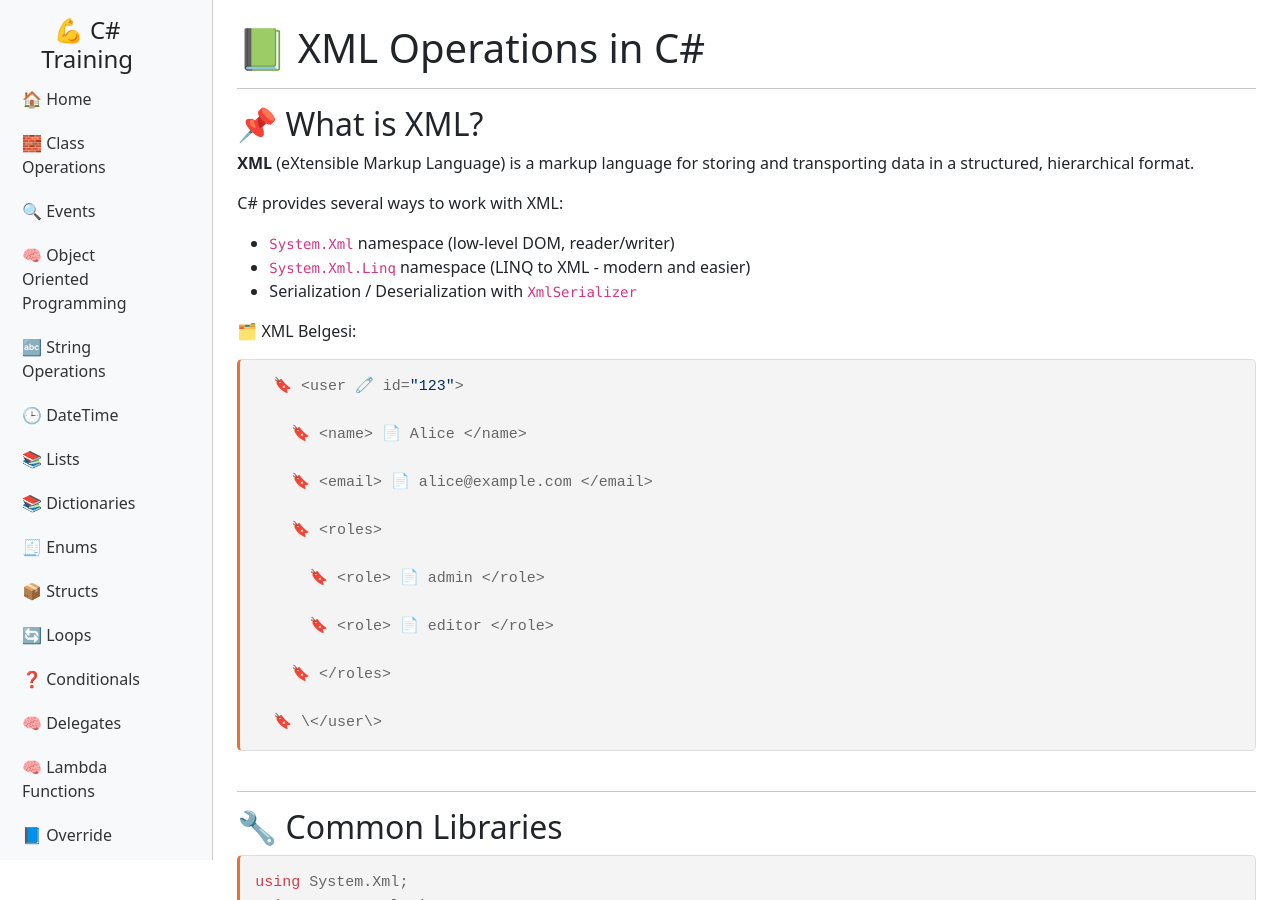
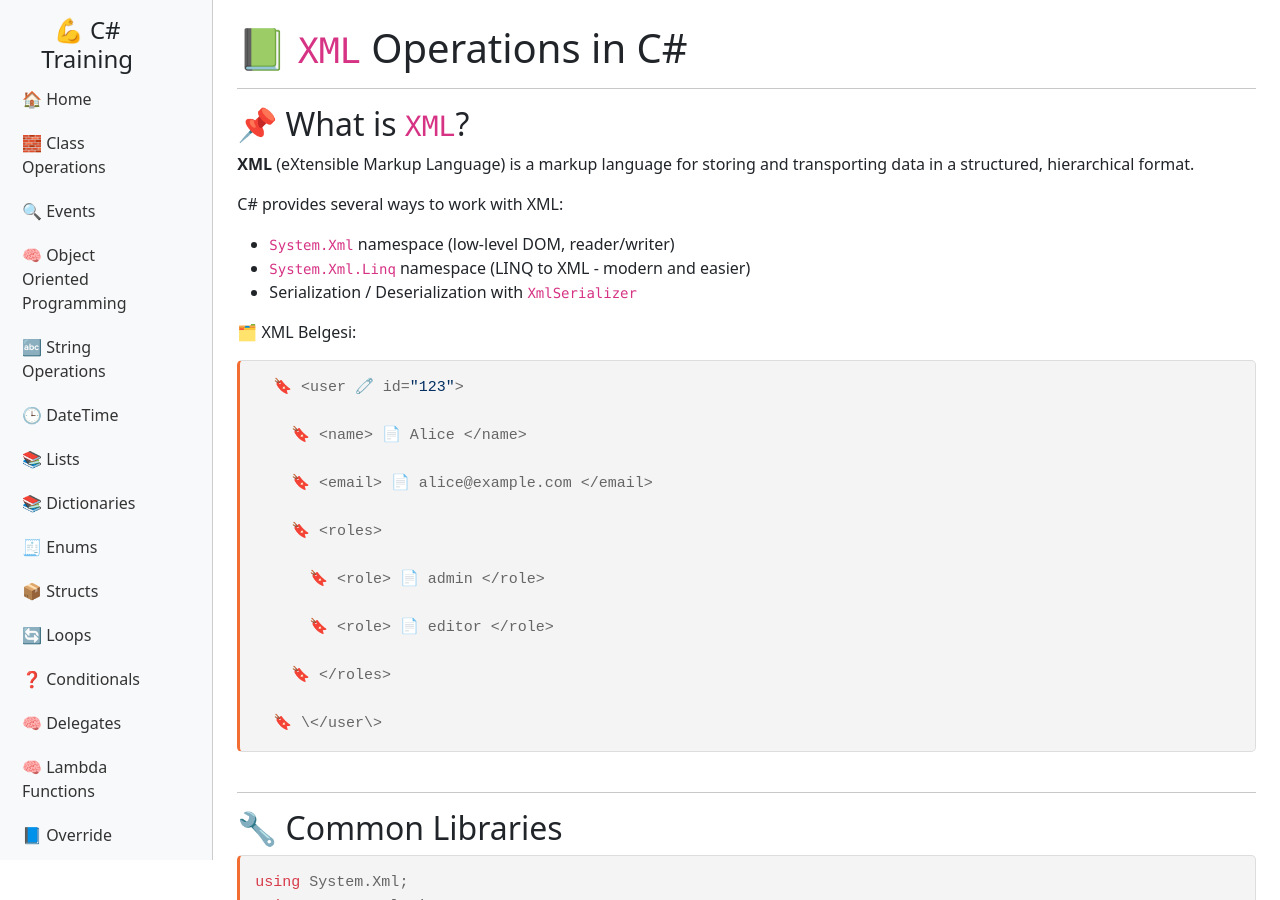
Before and after one commit to buribalkan/C-SHARP-Training, a Jekyll site: the page built from XML-Operations.md, in a window 1280 px wide and 900 px high. Built offline with Jekyll 4.4.1, drawn with Linux system fonts in a browser that asks for light colours; nearby versions of some CDN libraries; our own code applies the rules of GitHub Pages for plain Markdown files.

```diff
--- a/XML-Operations.md
+++ b/XML-Operations.md
@@ -1,8 +1,8 @@
-# 📗 XML Operations in C#
+# 📗 `XML` Operations in C#
 
 ---
 
-## 📌 What is XML?
+## 📌 What is `XML`?
 
 **XML** (eXtensible Markup Language) is a markup language for storing and transporting data in a structured, hierarchical format.
 
```
